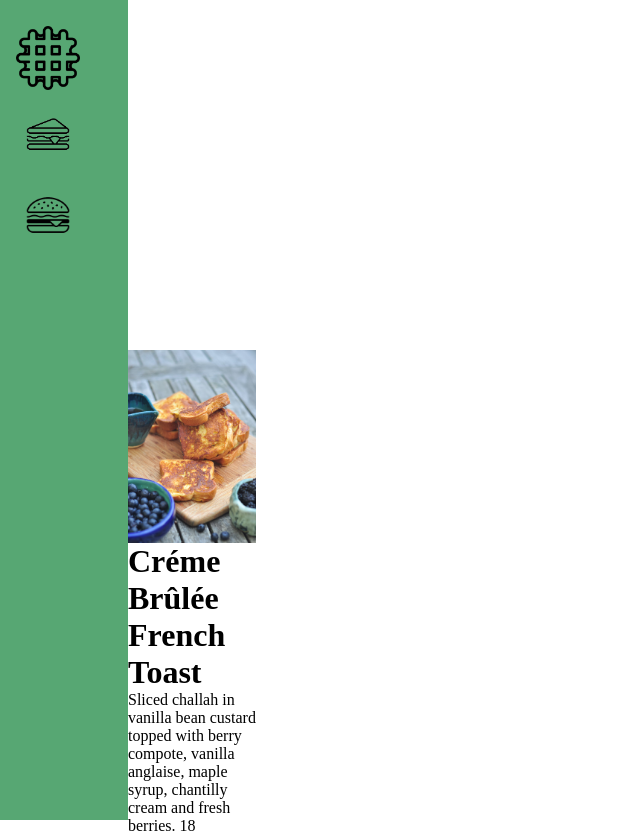
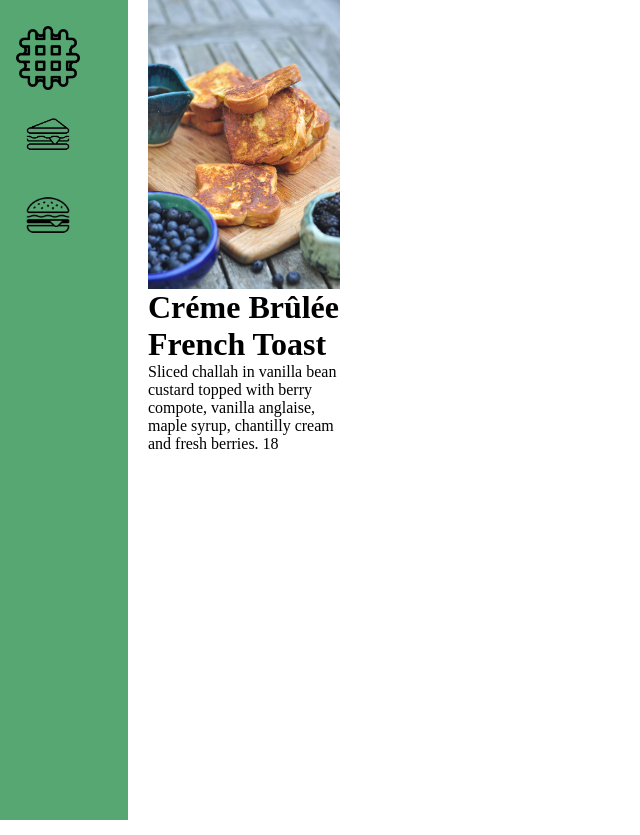
Before and after one commit to StoweWilson/Stowe_TSA, a plain HTML site: page order/order.html in a window 1280 px wide. Shown: the whole page, without its empty margins (0-640 px from the left). Drawn offline with Linux system fonts and the light colour scheme.

Commit message:
dont use

```diff
--- a/order/order.css
+++ b/order/order.css
@@ -7,6 +7,7 @@
 body {
     display: flex;
     justify-items: baseline;
+    gap: 20px;
 }
 
 html {
@@ -43,22 +44,30 @@ html {
     .sidenav a {font-size: 18px;}
   }
 
-.breakfast{
-    display: flex;
-    /* position: relative; */
+.breakfasts{
+    display: grid;
+
     justify-content: center;
     align-items: center;
-}
-.orderslide{
-    /* position: relative; */
-    justify-content: center;
-    align-items: center;
-
-    width: 10vw;
+    width: 15vw;
     height: 15vh;
     background-color: #FDF0D5;
+
+
+}
+.orderslide p{
+
+font-size: 1rem;
+color: black;
 }
 
+.orderslide h1{
+    font-size: 2rem;
+    color: black;
+}
+
+
 .orderslide img{
-    width: 10vw;
+    width: 15vw;
+    height: fit-content;
 }
--- a/order/order.html
+++ b/order/order.html
@@ -18,7 +18,7 @@
         </a>
     </div>
 
-    <div class="breakfast">
+    <div class="breakfasts">
         <div class="orderslide">
             <img src="frenchToast.avif" alt="French Toast">
             <h1>Créme Brûlée French Toast</h1>
```
